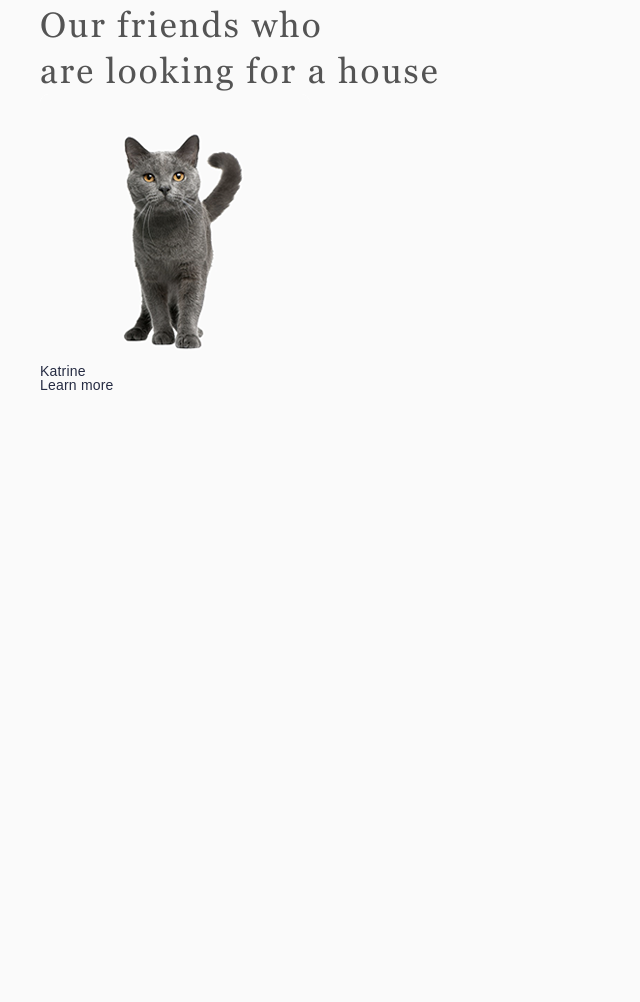
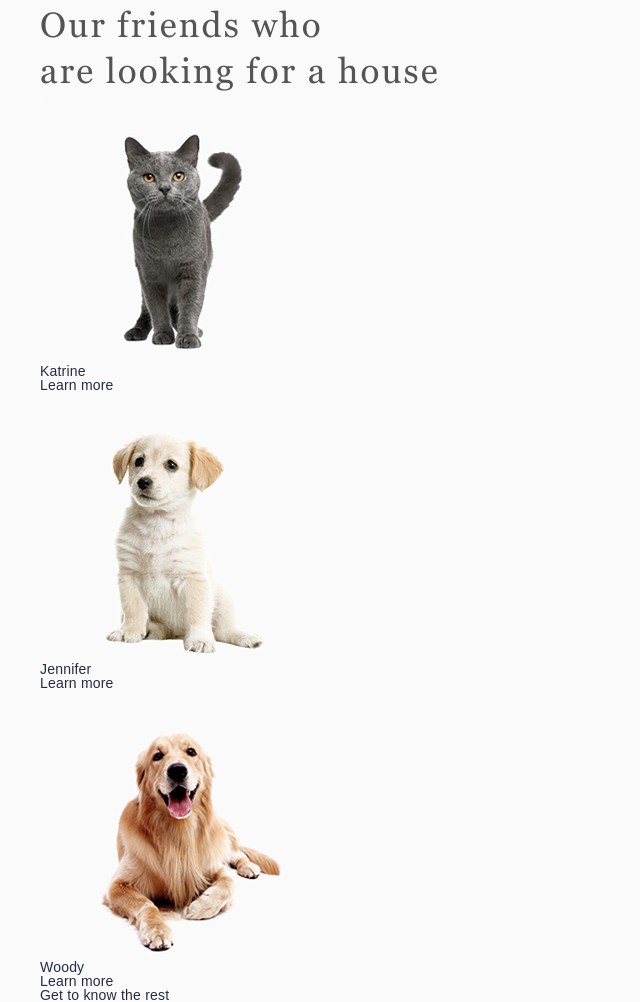
Before and after one commit to Cno6/shelter, a plain HTML site: page shelter/pages/main/src/index.html in a window 1280 px wide. Shown: the part 1493-2495 px from the top of the page, without its empty margins (0-640 px from the left). Before the commit the page ends 1885 px from the top, so only its background shows below. Drawn offline with nearby package versions, Linux system fonts and the light colour scheme; files that its build step writes are made by us from their sources; files whose address does not match are found by name.

Commit message:
feat: add markup for pets page

```diff
--- a/shelter/pages/main/src/index.html
+++ b/shelter/pages/main/src/index.html
@@ -80,8 +80,23 @@
                 <p class="item-slider__title">Katrine</p>
                 <a href="#" class="item-slider__button">Learn more</a>
               </div>
+              <div class="slider__item item-slider">
+                <div class="item-slider__image">
+                  <img src="../../../assets/images/pets-page/pets-jennifer.png" alt="The Puppy">
+                </div>
+                <p class="item-slider__title">Jennifer</p>
+                <a href="#" class="item-slider__button">Learn more</a>
+              </div>
+              <div class="slider__item item-slider">
+                <div class="item-slider__image">
+                  <img src="../../../assets/images/pets-page/pets-woody.png" alt="The Dog">
+                </div>
+                <p class="item-slider__title">Woody</p>
+                <a href="#" class="item-slider__button">Learn more</a>
+              </div>
             </div>
           </div>
+          <a href="#" class="pets__button">Get to know the rest</a>
         </div>
       </section>
     </main>
```
Also changed, not shown: shelter/assets/images/pets-page/pets-jennifer.png (added), shelter/assets/images/pets-page/pets-woody.png (added).
